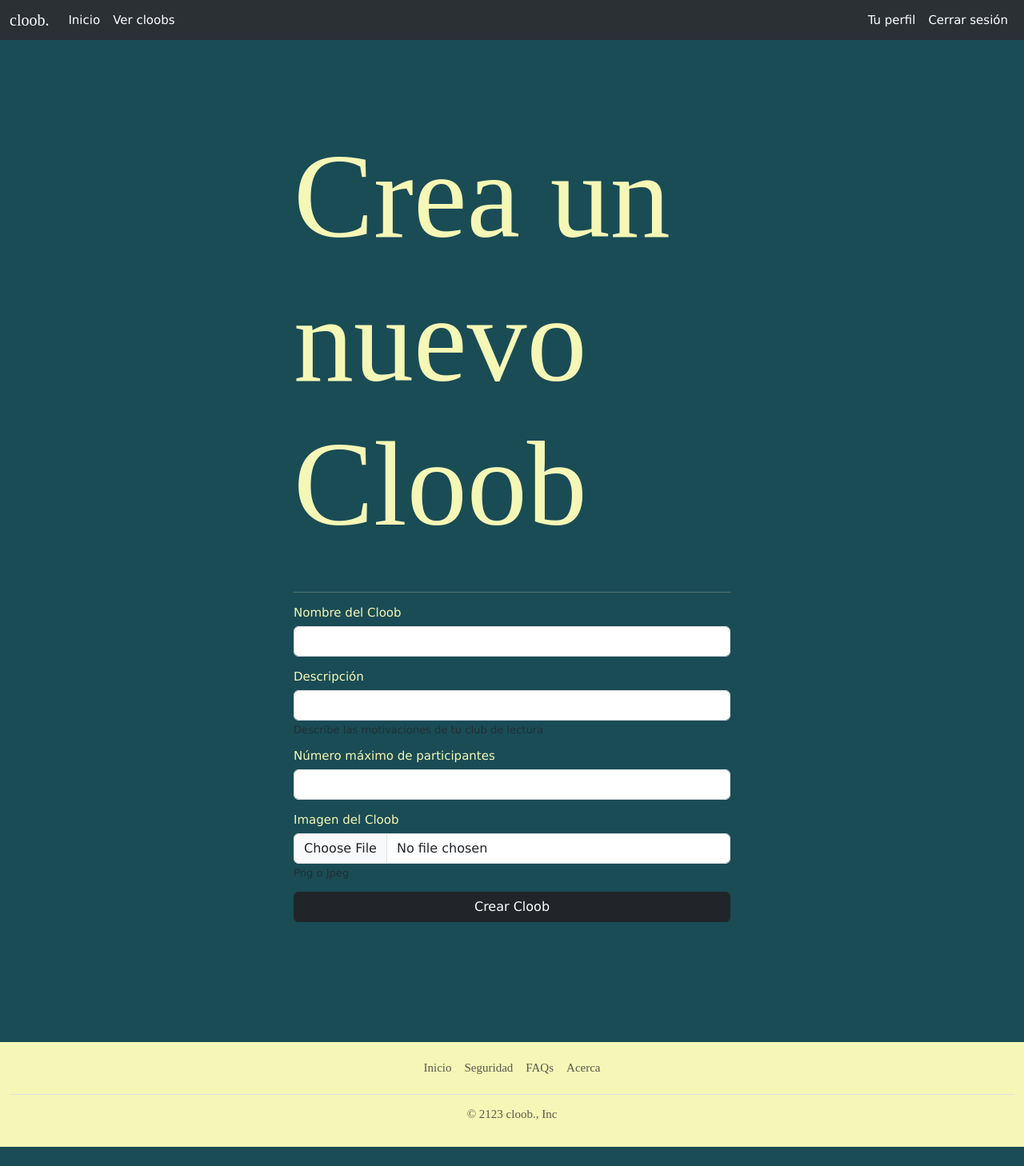
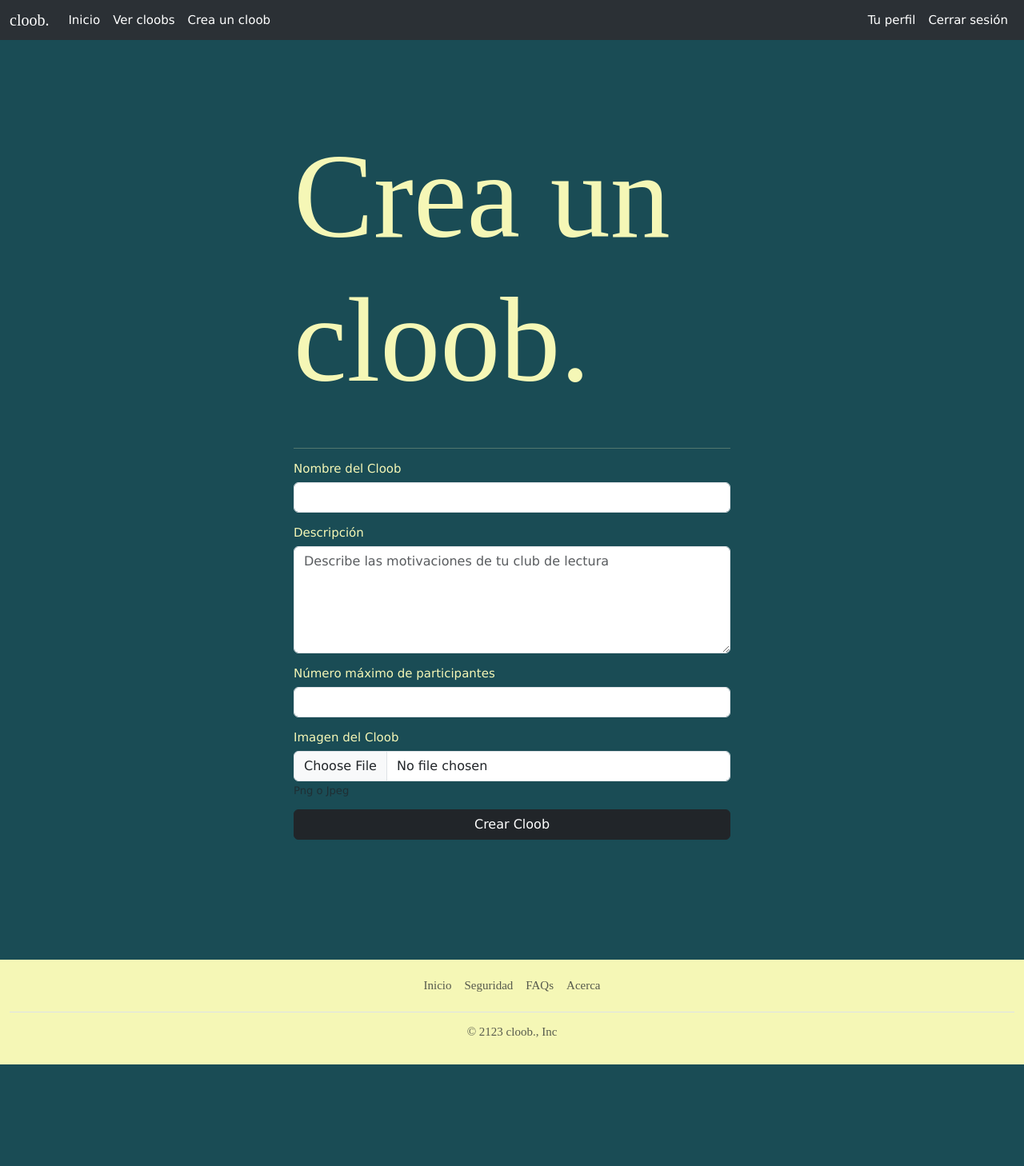
Before and after one commit to danisalo/cloob-virtual-book-club, a Node server app: page /cloob/crear in a window 1280 px wide. Shown: the whole page at 80% size. After the commit the page ends 1355 px from the top, so only its background shows below. Run offline with Node 20, Linux system fonts and the light colour scheme; the visitor is signed in with stand-in values (Sample User, id 1); some libraries are stand-ins or nearby versions; some web fonts are replaced.

Commit message:
some minor changes

```diff
--- a/public/stylesheets/style.css
+++ b/public/stylesheets/style.css
@@ -105,6 +105,10 @@ h5 {
   ;
 }
 
+.link {
+  color: #F5F7B6
+}
+
 .footer {
   color: #1A4C55;
   margin-top: 10em;
--- a/views/cloob/new-cloob-form.hbs
+++ b/views/cloob/new-cloob-form.hbs
@@ -1,31 +1,40 @@
 <div class="container">
     <div class="row justify-content-center">
         <div class="col-md-6">
-            <h1>Crea un nuevo Cloob</h1>
+
+            <h1>Crea un cloob.</h1>
             <hr>
+
             <form action="/cloob/crear" method="POST" enctype="multipart/form-data">
+
                 <div class="mb-3">
                     <label for="name" class="form-label">Nombre del Cloob</label>
                     <input type="text" class="form-control" id="name" name="name" minlength="2">
                 </div>
+
                 <div class="mb-3">
                     <label for="description" class="form-label">Descripción</label>
-                    <input type="text" class="form-control" id="description" name="description" minlength="2">
-                    <div class="form-text">Describe las motivaciones de tu club de lectura</div>
+                    <textarea type="text" cols="30" rows="5" class="form-control" id="description" name="description"
+                        minlength="2" placeholder="Describe las motivaciones de tu club de lectura"></textarea>
                 </div>
+
                 <div class="mb-3">
                     <label for="maxParticipants" class="form-label">Número máximo de participantes</label>
                     <input type="number" class="form-control" id="maxParticipants" name="maxParticipants">
                 </div>
+
                 <div class="mb-3">
                     <label for="cover" class="form-label">Imagen del Cloob</label>
                     <input type="file" class="form-control" id="cover" name="cover">
                     <div class="form-text">Png o Jpeg</div>
                 </div>
+
                 <div class="d-grid">
                     <button type="submit" class="btn btn-dark">Crear Cloob</button>
                 </div>
+
             </form>
+
         </div>
     </div>
 </div>
--- a/views/layout.hbs
+++ b/views/layout.hbs
@@ -25,6 +25,9 @@
             <ul class="navbar-nav me-auto mb-2 mb-lg-0">
                <li class="nav-item"><a class="nav-link" href="/">Inicio</a></li>
                <li class="nav-item"><a class="nav-link" href="/cloob/lista">Ver cloobs</a></li>
+               {{#if currentUser}}
+               <li class="nav-item"><a class="nav-link" href="/cloob/crear">Crea un cloob</a></li>
+               {{/if}}
             </ul>
             <div class="d-flex">
                <ul class="navbar-nav me-auto mb-2 mb-lg-0">
```
Also changed, not shown: views/auth/login-form.hbs (+11 -1 lines), views/auth/signup-form.hbs (+14 -1 lines).
